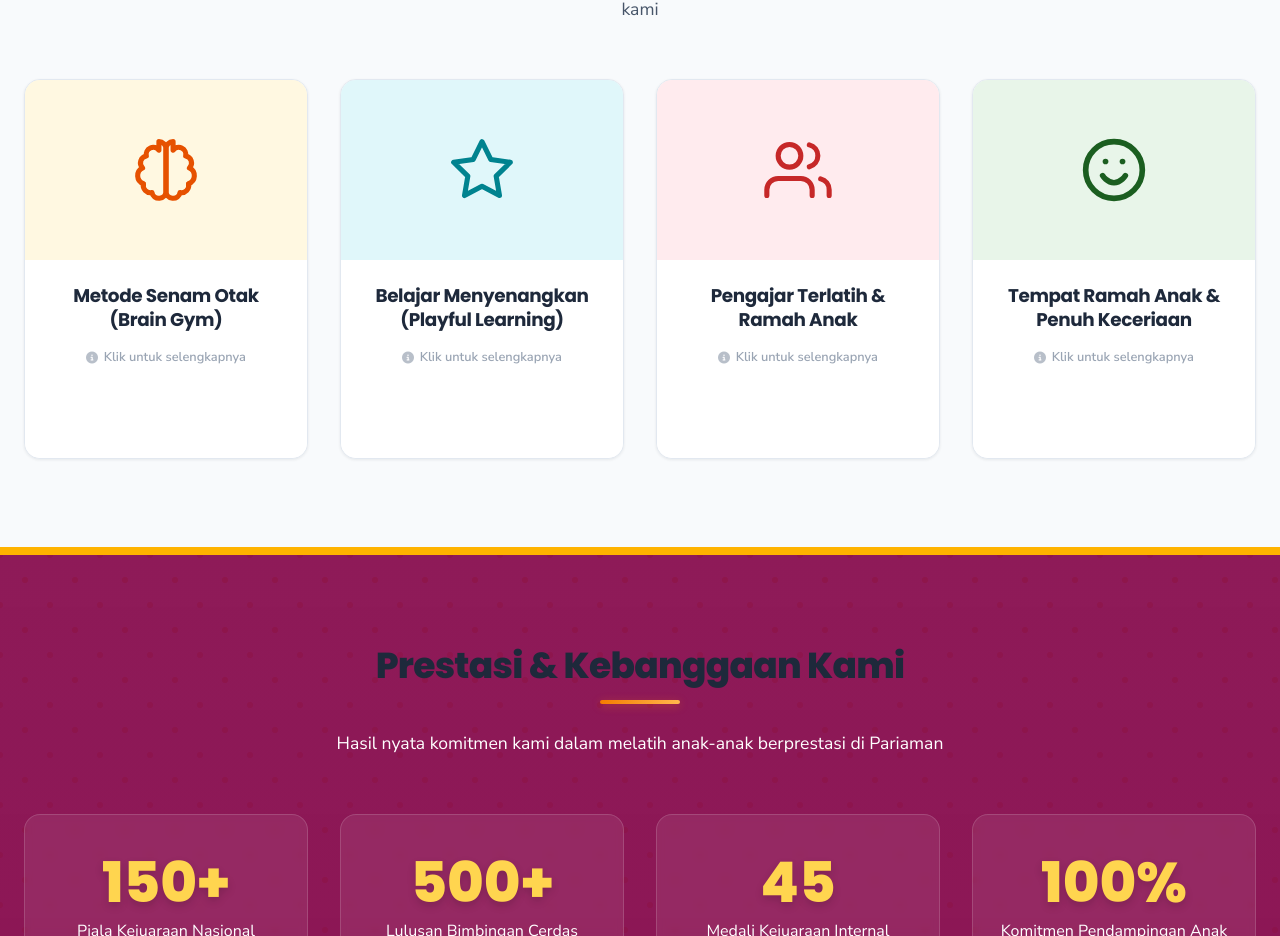
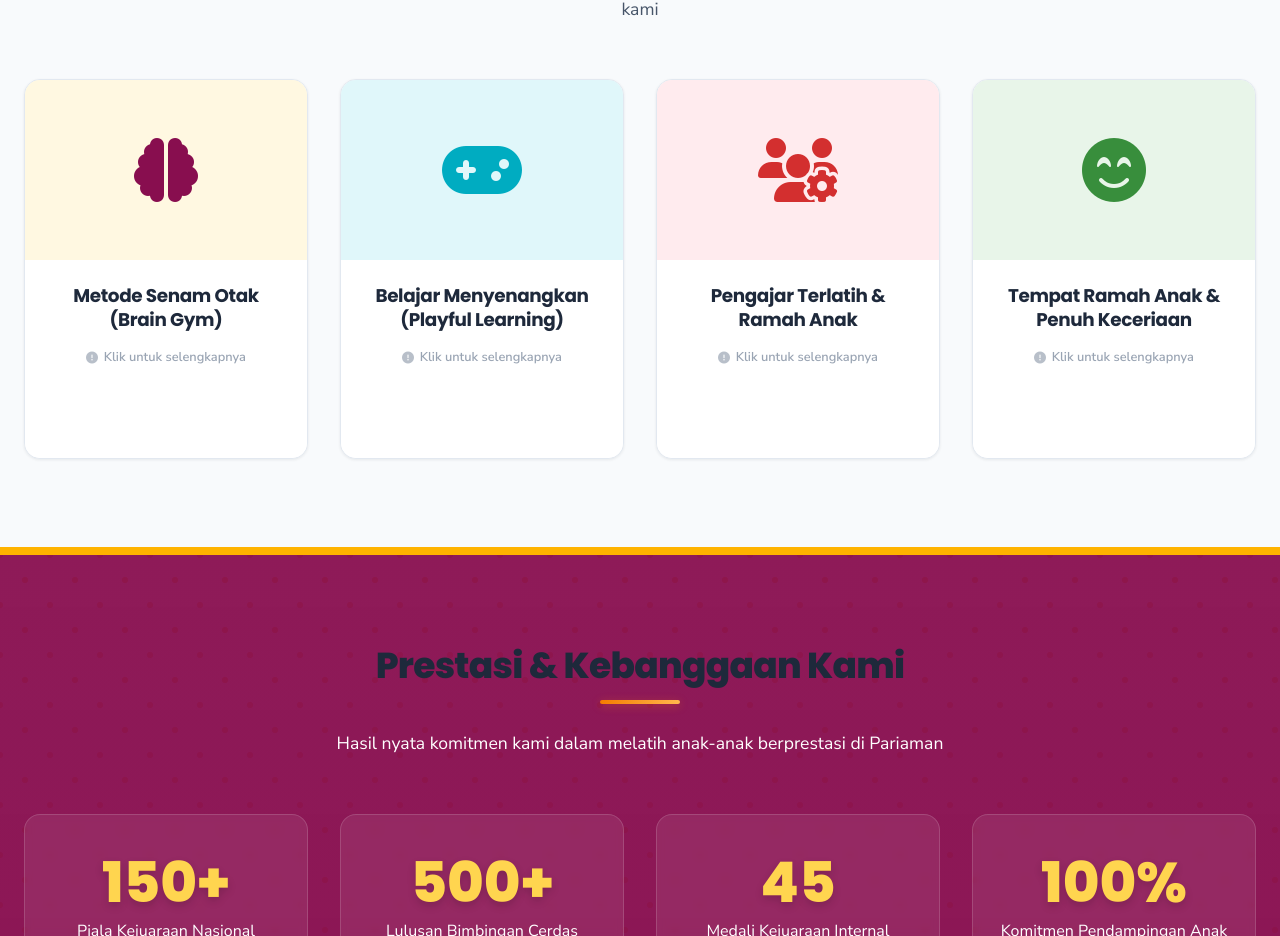
Before and after one commit to Aldi8867/web-sempoa-sip-pariaman, a React (Vite) app in the folder frontend/: page / in a window 1280 px wide. Shown: the part 2160-3096 px from the top of the page. Built offline with nearby package versions, Linux system fonts and the light colour scheme.

Commit message:
fix: replace outline SVGs with solid FontAwesome icons and implement hover-only accordion animation for Keunggulan cards

```diff
--- a/frontend/src/pages/public/HomePage.tsx
+++ b/frontend/src/pages/public/HomePage.tsx
@@ -343,10 +343,7 @@ export const HomePage: React.FC = () => {
               onClick={() => handleAdvCardClick(1)}
             >
               <div className="adv-card-image-wrap" style={{ backgroundColor: '#FFF8E1', display: 'flex', alignItems: 'center', justifyContent: 'center' }}>
-                <svg width="68" height="68" viewBox="0 0 24 24" fill="none" stroke="#E65100" strokeWidth="1.8" strokeLinecap="round" strokeLinejoin="round">
-                  <path d="M9.5 2A2.5 2.5 0 0 1 12 4.5v15a2.5 2.5 0 0 1-4.96.44 2.5 2.5 0 0 1-2.96-3.08 3 3 0 0 1-.34-5.58 2.5 2.5 0 0 1 1.32-4.24 2.5 2.5 0 0 1 4.44-2.04Z"/>
-                  <path d="M14.5 2A2.5 2.5 0 0 0 12 4.5v15a2.5 2.5 0 0 0 4.96.44 2.5 2.5 0 0 0 2.96-3.08 3 3 0 0 0 .34-5.58 2.5 2.5 0 0 0-1.32-4.24 2.5 2.5 0 0 0-4.44-2.04Z"/>
-                </svg>
+                <i className="fas fa-brain" style={{ fontSize: '4rem', color: '#880E4F' }}></i>
               </div>
               <div className="adv-card-body">
                 <h3>Metode Senam Otak (Brain Gym)</h3>
@@ -354,7 +351,7 @@ export const HomePage: React.FC = () => {
                   <p>Sebelum memulai sesi belajar, siswa akan dipandu melakukan senam otak singkat. Hal ini merangsang kesiapan koordinasi motorik, ketenangan mental, dan memicu fokus anak saat menyerap materi.</p>
                 </div>
                 <span className="adv-card-hint" style={{ opacity: 0.65, color: '#64748b', fontWeight: 600, display: 'inline-flex', alignItems: 'center', gap: '0.35rem', marginTop: '0.5rem', fontSize: '0.8rem' }}>
-                  <i className="fas fa-info-circle" style={{ fontSize: '0.75rem', opacity: 0.7 }}></i> Klik untuk selengkapnya
+                  <i className="fas fa-exclamation-circle" style={{ fontSize: '0.75rem', opacity: 0.7 }}></i> Klik untuk selengkapnya
                 </span>
               </div>
             </div>
@@ -366,9 +363,7 @@ export const HomePage: React.FC = () => {
               onClick={() => handleAdvCardClick(2)}
             >
               <div className="adv-card-image-wrap" style={{ backgroundColor: '#E0F7FA', display: 'flex', alignItems: 'center', justifyContent: 'center' }}>
-                <svg width="68" height="68" viewBox="0 0 24 24" fill="none" stroke="#00838f" strokeWidth="1.8" strokeLinecap="round" strokeLinejoin="round">
-                  <polygon points="12 2 15.09 8.26 22 9.27 17 14.14 18.18 21.02 12 17.77 5.82 21.02 7 14.14 2 9.27 8.91 8.26 12 2"></polygon>
-                </svg>
+                <i className="fas fa-gamepad" style={{ fontSize: '4rem', color: '#00ACC1' }}></i>
               </div>
               <div className="adv-card-body">
                 <h3>Belajar Menyenangkan (Playful Learning)</h3>
@@ -376,7 +371,7 @@ export const HomePage: React.FC = () => {
                   <p>Setiap konsep bimbingan dibawakan secara interaktif menggunakan media bermain, gambar, flashcard, dan visualisasi manik sempoa fisik agar anak tidak merasa tertekan atau bosan.</p>
                 </div>
                 <span className="adv-card-hint" style={{ opacity: 0.65, color: '#64748b', fontWeight: 600, display: 'inline-flex', alignItems: 'center', gap: '0.35rem', marginTop: '0.5rem', fontSize: '0.8rem' }}>
-                  <i className="fas fa-info-circle" style={{ fontSize: '0.75rem', opacity: 0.7 }}></i> Klik untuk selengkapnya
+                  <i className="fas fa-exclamation-circle" style={{ fontSize: '0.75rem', opacity: 0.7 }}></i> Klik untuk selengkapnya
                 </span>
               </div>
             </div>
@@ -388,12 +383,7 @@ export const HomePage: React.FC = () => {
               onClick={() => handleAdvCardClick(3)}
             >
               <div className="adv-card-image-wrap" style={{ backgroundColor: '#FFEBEE', display: 'flex', alignItems: 'center', justifyContent: 'center' }}>
-                <svg width="68" height="68" viewBox="0 0 24 24" fill="none" stroke="#C62828" strokeWidth="1.8" strokeLinecap="round" strokeLinejoin="round">
-                  <path d="M17 21v-2a4 4 0 0 0-4-4H5a4 4 0 0 0-4 4v2"></path>
-                  <circle cx="9" cy="7" r="4"></circle>
-                  <path d="M23 21v-2a4 4 0 0 0-3-3.87"></path>
-                  <path d="M16 3.13a4 4 0 0 1 0 7.75"></path>
-                </svg>
+                <i className="fas fa-users-cog" style={{ fontSize: '4rem', color: '#D32F2F' }}></i>
               </div>
               <div className="adv-card-body">
                 <h3>Pengajar Terlatih & Ramah Anak</h3>
@@ -401,7 +391,7 @@ export const HomePage: React.FC = () => {
                   <p>Guru-guru kami lolos pelatihan standarisasi metode pengajaran khusus anak usia dini, mengedepankan pendekatan verbal yang memotivasi dan membangun kepercayaan diri anak.</p>
                 </div>
                 <span className="adv-card-hint" style={{ opacity: 0.65, color: '#64748b', fontWeight: 600, display: 'inline-flex', alignItems: 'center', gap: '0.35rem', marginTop: '0.5rem', fontSize: '0.8rem' }}>
-                  <i className="fas fa-info-circle" style={{ fontSize: '0.75rem', opacity: 0.7 }}></i> Klik untuk selengkapnya
+                  <i className="fas fa-exclamation-circle" style={{ fontSize: '0.75rem', opacity: 0.7 }}></i> Klik untuk selengkapnya
                 </span>
               </div>
             </div>
@@ -413,12 +403,7 @@ export const HomePage: React.FC = () => {
               onClick={() => handleAdvCardClick(4)}
             >
               <div className="adv-card-image-wrap" style={{ backgroundColor: '#E8F5E9', display: 'flex', alignItems: 'center', justifyContent: 'center' }}>
-                <svg width="68" height="68" viewBox="0 0 24 24" fill="none" stroke="#1B5E20" strokeWidth="2" strokeLinecap="round" strokeLinejoin="round">
-                  <circle cx="12" cy="12" r="10"></circle>
-                  <path d="M8 14s1.5 2.5 4 2.5 4-2.5 4-2.5"></path>
-                  <line x1="9" y1="9" x2="9.01" y2="9"></line>
-                  <line x1="15" y1="9" x2="15.01" y2="9"></line>
-                </svg>
+                <i className="fas fa-smile-beam" style={{ fontSize: '4rem', color: '#388E3C' }}></i>
               </div>
               <div className="adv-card-body">
                 <h3>Tempat Ramah Anak & Penuh Keceriaan</h3>
@@ -426,7 +411,7 @@ export const HomePage: React.FC = () => {
                   <p>Lingkungan belajar yang hangat, bersih, aman, dan penuh suasana ceria sehingga anak-anak merasa nyaman dan bersemangat setiap kali datang belajar.</p>
                 </div>
                 <span className="adv-card-hint" style={{ opacity: 0.65, color: '#64748b', fontWeight: 600, display: 'inline-flex', alignItems: 'center', gap: '0.35rem', marginTop: '0.5rem', fontSize: '0.8rem' }}>
-                  <i className="fas fa-info-circle" style={{ fontSize: '0.75rem', opacity: 0.7 }}></i> Klik untuk selengkapnya
+                  <i className="fas fa-exclamation-circle" style={{ fontSize: '0.75rem', opacity: 0.7 }}></i> Klik untuk selengkapnya
                 </span>
               </div>
             </div>
--- a/frontend/src/styles/style-main.css
+++ b/frontend/src/styles/style-main.css
@@ -673,24 +673,24 @@ img {
     font-weight: 600;
 }
 
-/* Active Flip State */
-.advantage-card.active .adv-card-image-wrap {
+/* Active Flip State on Hover */
+.advantage-card:hover .adv-card-image-wrap {
     height: 0;
     opacity: 0;
-}
-
-.advantage-card.active .adv-card-body {
+    margin: 0;
+}
+
+.advantage-card:hover .adv-card-body {
     justify-content: center;
-    background-color: var(--color-primary-light);
-}
-
-.advantage-card.active .adv-card-desc {
+    background-color: var(--color-bg-white);
+}
+
+.advantage-card:hover .adv-card-desc {
     opacity: 1;
     transform: translateY(0);
-    max-height: 220px;
-    margin-top: 0.5rem;
-}
-
+    max-height: 250px;
+    margin-top: 0.75rem;
+}
 /* === ACHIEVEMENTS SECTION (Tabuik Fringe Background Pattern) === */
 .achievements {
     background: linear-gradient(to bottom, rgba(136, 14, 79, 0.95), rgba(136, 14, 79, 0.97)),
```
